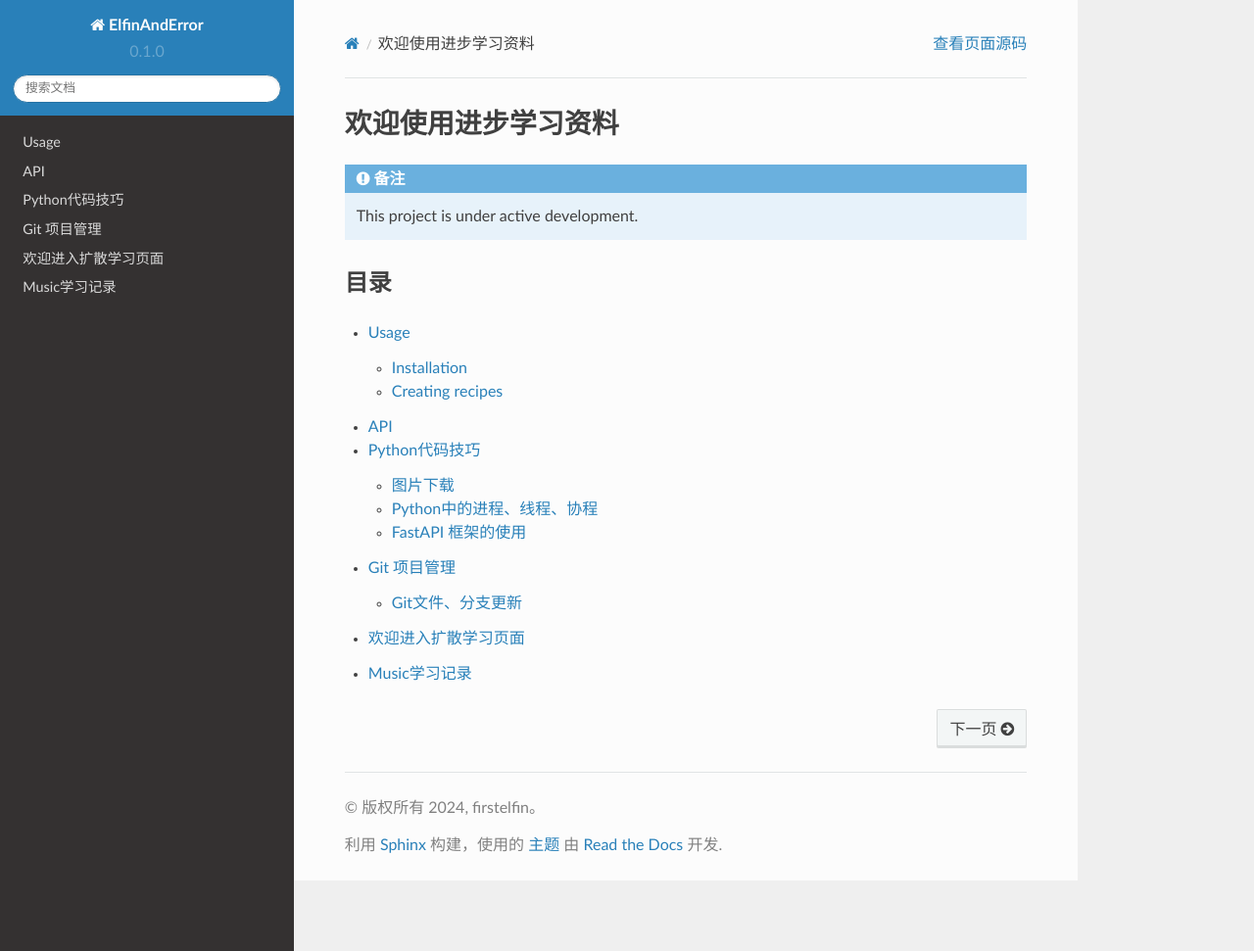
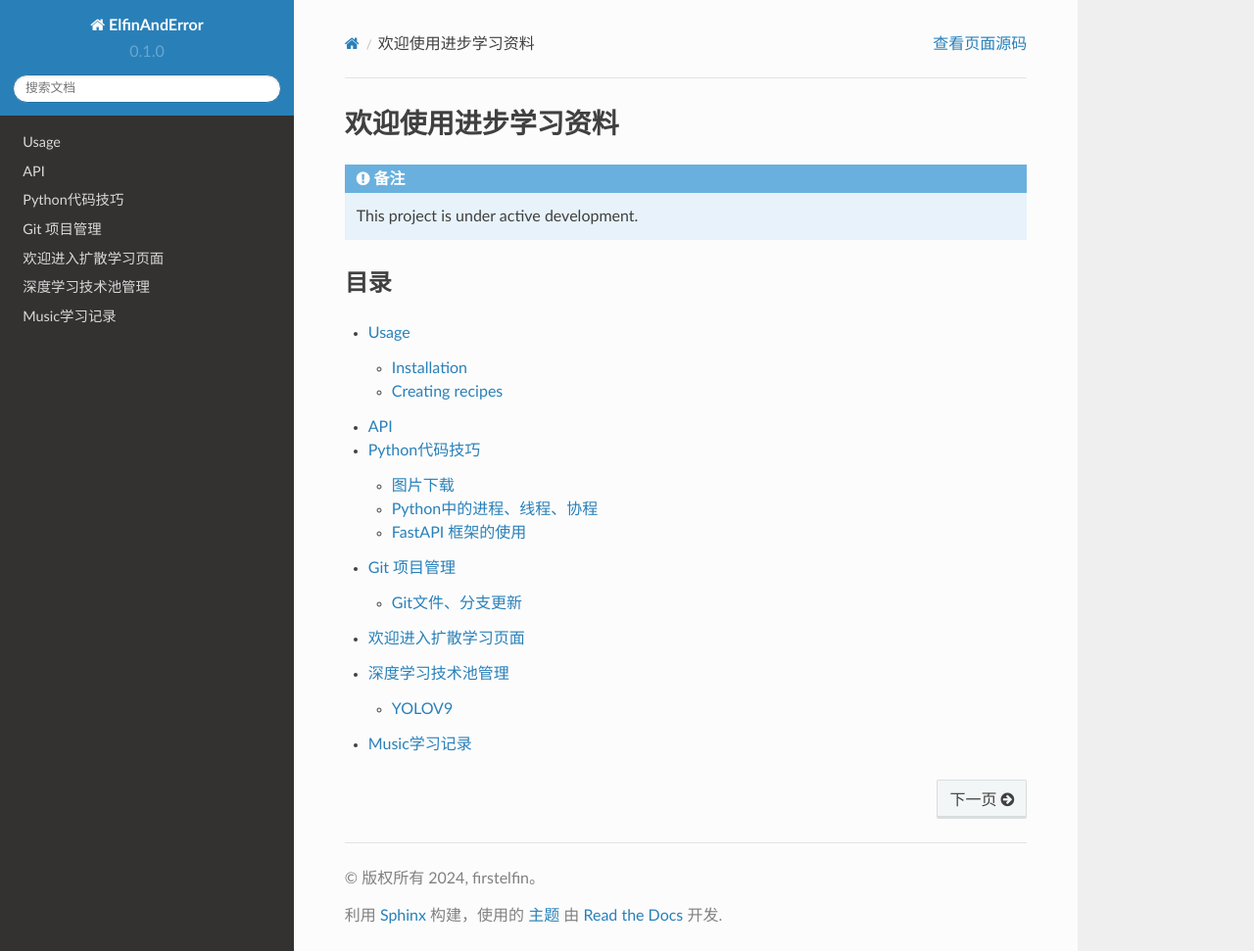
Before and after one commit to firstelfin/Book-ElfinAndError, a Sphinx documentation site: the page built from docs/source/index.rst, in a window 1280 px wide and 971 px high. Shown: the whole window at 98% size. Built offline with Sphinx 7.4.7 and the Read the Docs theme 2.0.0, drawn with Linux system fonts in a browser that asks for light colours.

Commit message:
add deeplearning

```diff
--- /dev/null
+++ b/docs/source/deepLearning/deep_tools.md
@@ -0,0 +1,3 @@
+# 深度学习trick的技术依赖函数
+
+## 1.1 自动padding
--- /dev/null
+++ b/docs/source/deepLearning/learning.rst
@@ -0,0 +1,9 @@
+深度学习技术池管理
+===================================
+
+本章记录深度学习技术trick、架构设计信息。
+
+.. toctree::
+    :maxdepth: 2
+
+    yolov9
--- a/docs/source/index.rst
+++ b/docs/source/index.rst
@@ -17,4 +17,5 @@
    pythonTrick/python_trick
    gitTrick/git_trick
    diffusion/diffusion_study
+   deepLearning/learning
    music/music
```
Also changed, not shown: docs/source/deepLearning/yolov9.md (added, +5 -0 lines), docs/source/deepLearning/yolov9.jpeg (added).
